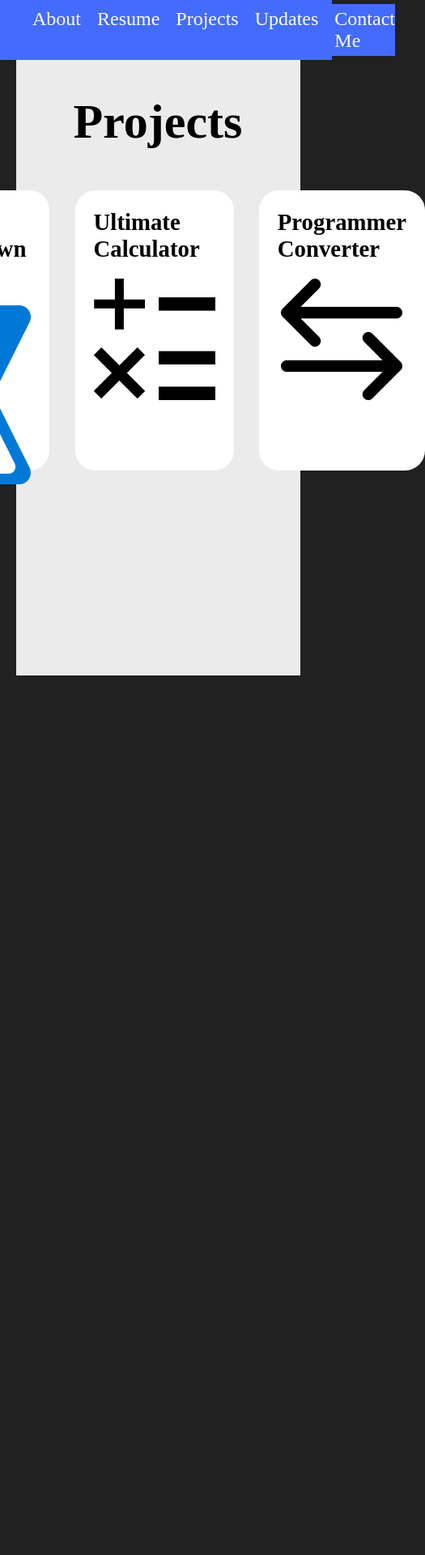
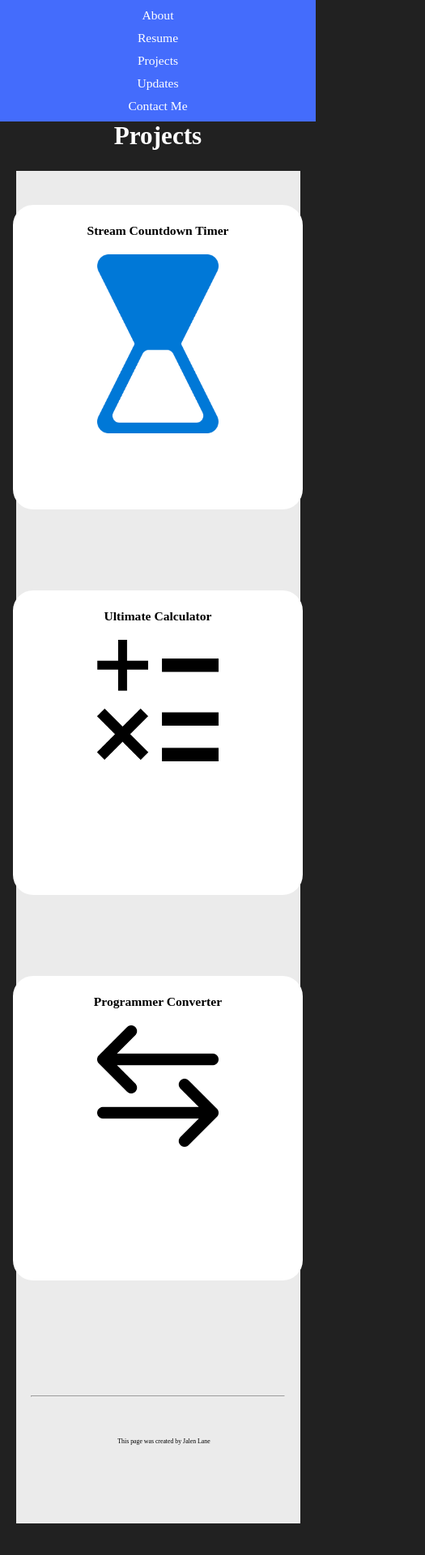
Before and after one commit to jalenlane7684/CMST-385-Projects, a plain HTML site: page project4/projects.html in a window 390 px wide. Shown: the top 1920 px of the page at 81% size, 525 px wide, since content can reach past the window. Before the commit the page ends 876 px from the top, so only its background shows below. Drawn offline with Linux system fonts and the light colour scheme.

Commit message:
Final changes to project 4

```diff
--- a/project4/css/style.css
+++ b/project4/css/style.css
@@ -15,6 +15,7 @@ body {
     background-color: #212121;
     width: 100vw;
     overflow-x: hidden;
+    min-height: 100%;
 }
 
 figcaption {
@@ -41,23 +42,30 @@ h3 {
 h1, h2 {
     text-align: center;
     color: black;
+    padding-bottom: 40px;
+}
+
+p {
     padding-bottom: 50px;
+    text-indent: 15px;
 }
 
 li {
     list-style: none;
 }
 
-img {
-    max-width: 150px;
+hr {
+    margin: 50px 0;
 }
 
 .container {
     padding: 5vh 5vw;
     margin: 5vh 5vw;
+    margin-bottom: 5vh;
     margin-top: 0;
     background-color: rgb(235, 235, 235);
     min-height: 80vh;
+    padding-bottom: 200px;
 }
 
 .site-nav {
@@ -119,10 +127,21 @@ ul > li {
     height: 300px;
     background-color: white;
 }
+
+.project-box:hover {
+    animation: grow .1s ease-in-out;
+    scale: 1.1;
+}
+
 a > figure{
     display: flex;
     flex-direction: column;
     align-items: center;
+    justify-content: space-evenly;
+}
+
+.intro-text > * {
+    padding-bottom: 40px;
 }
 
 .posts {
@@ -155,3 +174,159 @@ a > figure{
     width: 70%;
     margin: auto;
 }
+
+.intro-text {
+    display: flex;
+    flex-direction: column;
+}
+
+
+.intro-img {
+    width: 50vw;
+    aspect-ratio: 3/2;
+    margin: auto;
+    padding-bottom: 0;
+    margin-bottom: 40px;
+    border-radius: 75px;
+}
+
+.group {
+    padding-bottom: 50px;
+}
+
+.project-img {
+    width: 150px;
+}
+
+.center-all {
+    text-align: center;
+}
+
+.big-paragraph {
+    font-size: 2rem;
+}
+
+.blue-hover:hover {
+    color:#446cfc;
+}
+
+footer {
+    position: relative;
+    bottom: 200px;
+    text-align: center;
+}
+
+footer > hr {
+    width: 80vw;
+    margin: auto;
+    margin-bottom: 50px;
+}
+
+header {
+    color: white;
+    text-align: center;
+    font-size: 4rem;
+    font-weight: bold;
+    padding-bottom: 25px;
+}
+
+#aboutheader {
+    color: black;
+    padding-bottom: 0;
+}
+
+@keyframes grow {
+    0% {
+        scale: 1;
+    }
+
+    100% {
+        scale: 1.1;
+    }
+}
+
+@media only screen and (max-width: 2000px) {
+    .site-nav {
+        padding-left: 0;
+    }
+
+    .site-nav > ul {
+        display: flex;
+        flex-direction: row;
+        list-style-type: none;
+        justify-content: center;
+        width: 100%;
+    }
+
+    ul > li {
+        padding-left: 0;
+        text-align: center;
+    }
+
+    h3 {
+        font-size: 1rem;
+    }
+}
+
+@media only screen and (max-width: 1000px) {
+
+    html {
+        font-family: 'Oswald', 'Sans-serif';
+        font-size: 2vw;
+        padding: 0;
+        margin: 0;
+        scroll-behavior: smooth;
+    }
+
+    .site-nav > ul {
+        display: flex;
+        flex-direction: column;
+        list-style-type: none;
+        justify-content: left;
+        width: 100%;
+    }
+
+    ul > li {
+        padding-left: 0;
+        text-align: center;
+        font-size: 2rem;
+    }
+
+    .project-grid {
+        width: 100%;
+        display: flex;
+        flex-direction: column;
+        align-items: center;
+        justify-content: space-between;
+    }
+
+    h3 {
+        font-size: 2rem;
+    }
+
+    .project-box {
+        margin: 0 5%;
+        padding: 20px;
+        padding-bottom: 50px;
+        border: solid white;
+        border-radius: 25px;
+        width: 300px;
+        height: 300px;
+        width: 100%;
+        background-color: white;
+        margin-bottom: 100px;
+    }
+
+    .project-box:hover {
+        animation: none;
+        scale: initial;
+    }
+
+    .posts {
+        display: flex;
+        flex-direction: column;
+        align-items: center;
+        width: 100%;
+        margin: auto;
+    }
+}
--- a/project4/projects.html
+++ b/project4/projects.html
@@ -3,11 +3,11 @@
 <head>
     <meta charset="UTF-8">
     <meta name="viewport" content="width=device-width, initial-scale=1.0">
-    <title>Jalen Lane - Portfolio</title>
+    <title>Jalen Lane - Projects</title>
     <link rel="stylesheet" href="css/style.css">
 </head>
 <body>
-	<nav class="site-nav group">
+	<nav class="site-nav">
 		<ul>
 			<li class="site-nav"><a href="index.html">About</a></li>
 			<li class="site-nav"><a href="resume.html">Resume</a></li>
@@ -17,41 +17,48 @@
 		</ul>
 	</nav>
 
+    <header>
+        <div>Projects</div>
+    </header>
+
     <div class="container">
-        <h1>Projects</h1>
         <div class="project-grid">
             <div class="project-box">
-                <a href="https://github.com/jalenlane7684/Stream-Countdown-Timer">
+                <a class="blue-hover" href="https://github.com/jalenlane7684/Stream-Countdown-Timer">
                     <figure>
                         <figcaption>
                             <h3>Stream Countdown Timer</h2>
                         </figcaption>
-                        <img src="imgs/Stream Countdown Timer Logo.png" alt="">
+                        <img class="project-img" src="imgs/Stream Countdown Timer Logo.png" alt="">
                     </figure>
                 </a>
             </div>
             <div class="project-box">
-                <a href="https://github.com/jalenlane7684/Ultimate-Calculator">
+                <a class="blue-hover" href="https://github.com/jalenlane7684/Ultimate-Calculator">
                     <figure>
                         <figcaption>
                             <h3>Ultimate Calculator</h2>
                         </figcaption>
-                        <img src="imgs/Ultimate Calculator Icon.png" alt="">
+                        <img class="project-img" src="imgs/Ultimate Calculator Icon.png" alt="">
                     </figure>
                 </a>
             </div>
             <div class="project-box">
-                <a href="https://github.com/jalenlane7684/Programmer-Converter">
+                <a class="blue-hover" href="https://github.com/jalenlane7684/Programmer-Converter">
                     <figure>
                         <figcaption>
                             <h3>Programmer Converter</h2>
                         </figcaption>
-                        <img src="imgs/Programmer Converter.png" alt="">
+                        <img class="project-img" src="imgs/Programmer Converter.png" alt="">
                     </figure>
                 </a>
             </div>
         </div>
+
     </div>
-
+	<footer>
+		<hr />
+		<p>This page was created by Jalen Lane</p>
+	</footer>
 </body>
 </html>
```
Also changed, not shown: project4/contact.html (+22 -2 lines), project4/index.html (+25 -43 lines), project4/resume.html (+15 -6 lines), project4/updates.html (+12 -3 lines), project4/imgs/Jalen_Beach.jpg.
